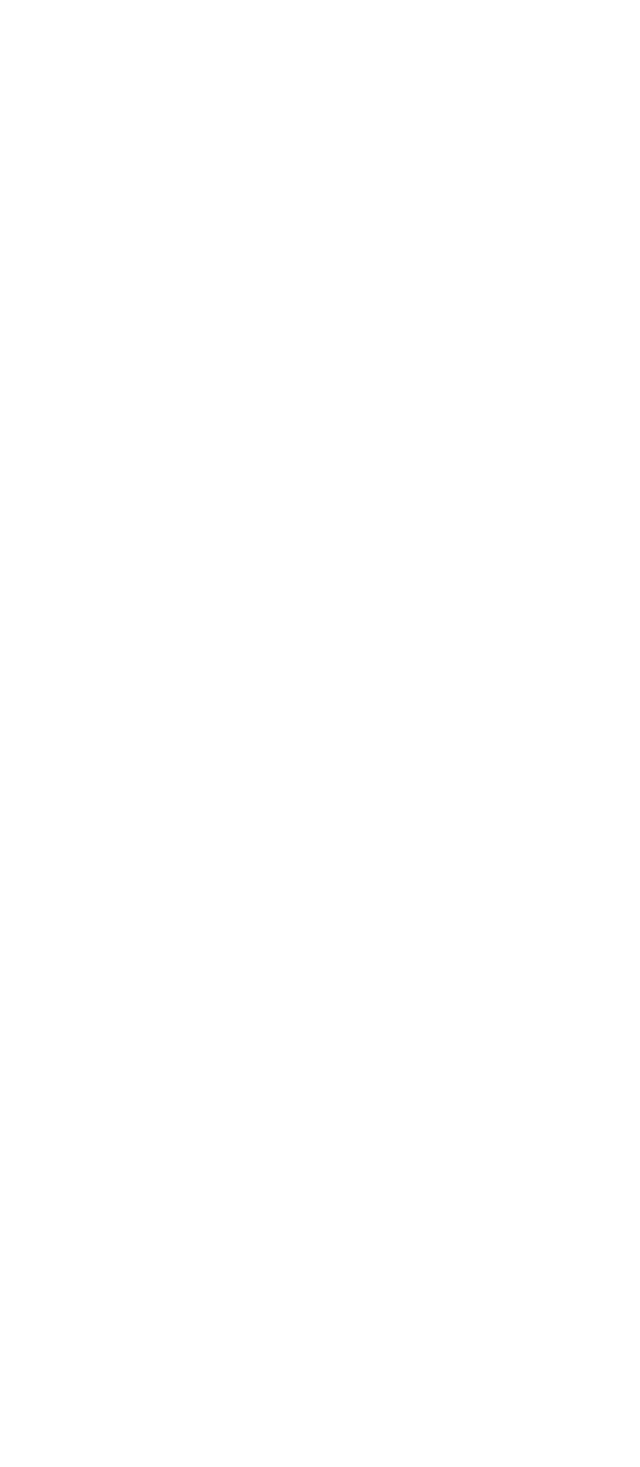
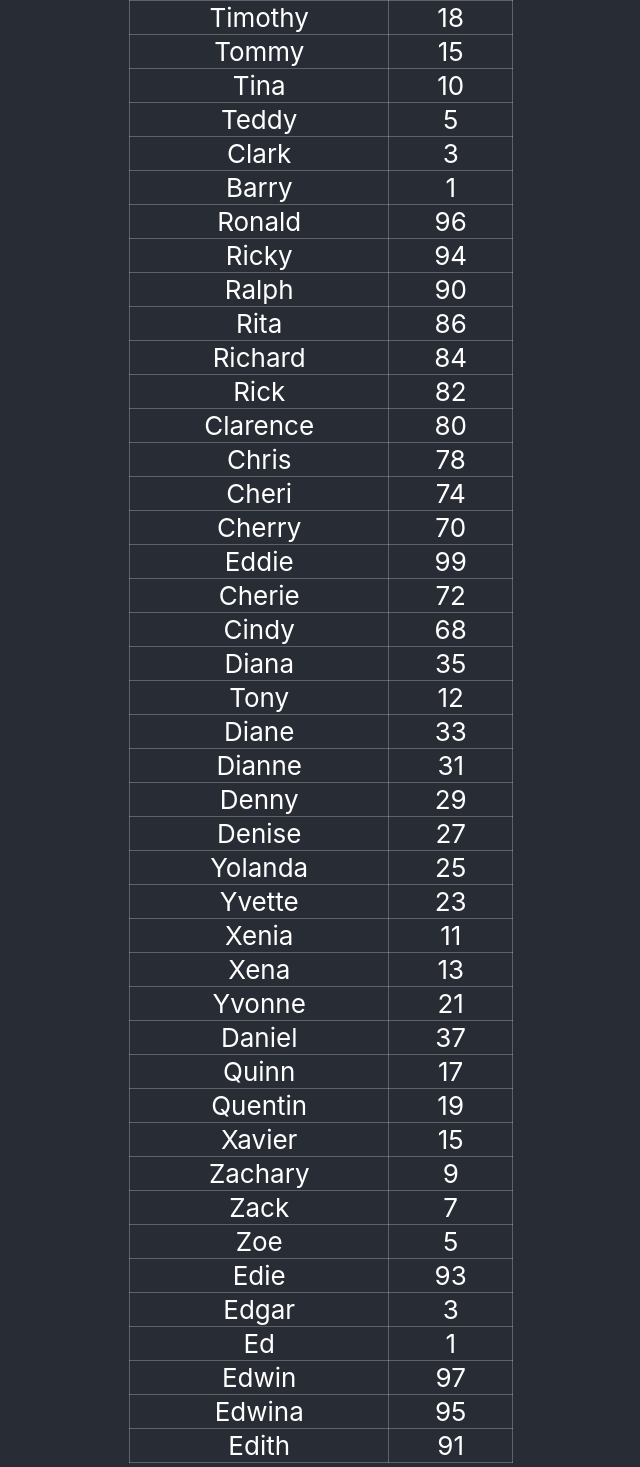
Before and after one commit to chrismochinski/pagination-demo, a React (Create React App) app: page / in a window 1280 px wide. Shown: the part 1320-2787 px from the top of the page, without its empty margins (319-959 px from the left). Before the commit the page ends 1284 px from the top, so only its background shows below. Built offline with nearby package versions, Linux system fonts and the light colour scheme.

Commit message:
more dummy data - copilo FTW

```diff
--- a/src/data/data.ts
+++ b/src/data/data.ts
@@ -22,15 +22,60 @@ export const data: people[] = [
   { name: "Carl", age: 55 },
   { name: "Barbara", age: 25 },
   { name: "Susan", age: 40 },
+  { name: "Cheryl", age: 76 },
   { name: "Helen", age: 45 },
   { name: "Karen", age: 35 },
   { name: "Karla", age: 100 },
   { name: "Nora", age: 12 },
   { name: "Carlos", age: 7 },
+  { name: "Randy", age: 88 },
   { name: "Chris", age: 4 },
   { name: "Sandra", age: 40 },
   { name: "Helena", age: 48 },
   { name: "Billy", age: 38 },
   { name: "Bobby", age: 2 },
   { name: "Allen", age: 17 },
+  { name: "Timothy", age: 18 },
+  { name: "Tommy", age: 15 },
+  { name: "Tina", age: 10 },
+  { name: "Teddy", age: 5 },
+  { name: "Clark", age: 3 },
+  { name: "Barry", age: 1 },
+  { name: "Ronald", age: 96 },
+  { name: "Ricky", age: 94 },
+  { name: "Ralph", age: 90 },
+  { name: "Rita", age: 86 },
+  { name: "Richard", age: 84 },
+  { name: "Rick", age: 82 },
+  { name: "Clarence", age: 80 },
+  { name: "Chris", age: 78 },
+  { name: "Cheri", age: 74 },
+  { name: "Cherry", age: 70 },
+  { name: "Eddie", age: 99 },
+  { name: "Cherie", age: 72 },
+  { name: "Cindy", age: 68 },
+  { name: "Diana", age: 35 },
+  { name: "Tony", age: 12 },
+  { name: "Diane", age: 33 },
+  { name: "Dianne", age: 31 },
+  { name: "Denny", age: 29 },
+  { name: "Denise", age: 27 },
+  { name: "Yolanda", age: 25 },
+  { name: "Yvette", age: 23 },
+  { name: "Xenia", age: 11 },
+  { name: "Xena", age: 13 },
+  { name: "Yvonne", age: 21 },
+  { name: "Daniel", age: 37 },
+  { name: "Quinn", age: 17 },
+  { name: "Quentin", age: 19 },
+  { name: "Xavier", age: 15 },
+  { name: "Zachary", age: 9 },
+  { name: "Zack", age: 7 },
+  { name: "Zoe", age: 5 },
+  { name: "Edie", age: 93 },
+  { name: "Edgar", age: 3 },
+  { name: "Ed", age: 1 },
+  { name: "Edwin", age: 97 },
+  { name: "Edwina", age: 95 },
+  { name: "Edith", age: 91 }
 ];
```
